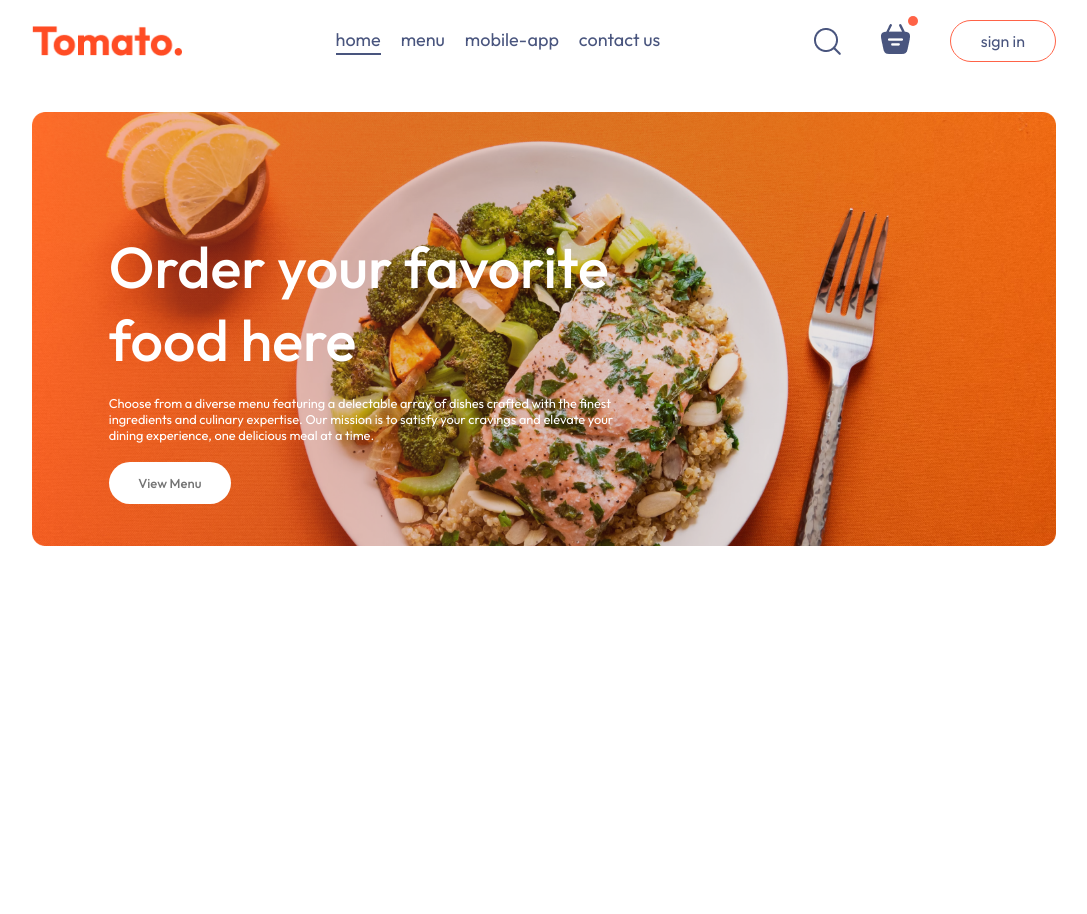
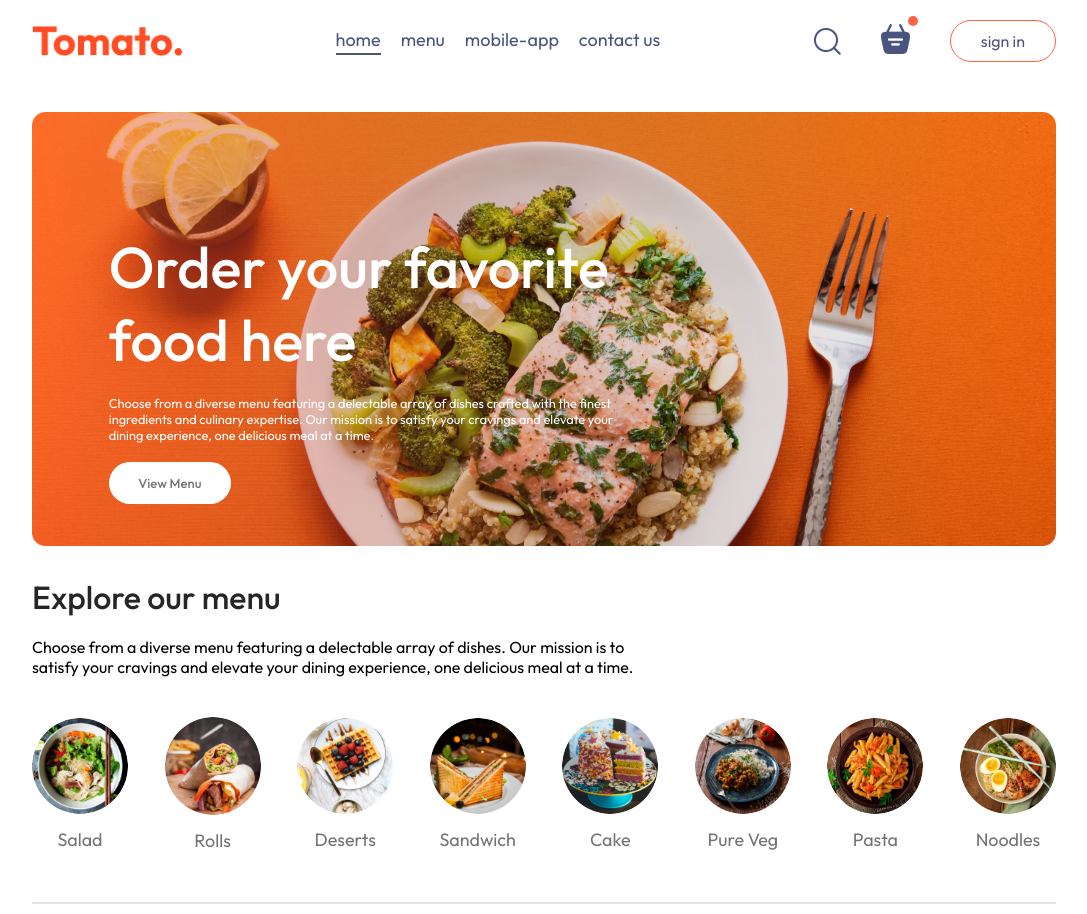
Before and after one commit to L3Roth/food-delivery-app, a React (Vite) app in the folder frontend/: page / in a window 1280 px wide. Shown: the whole page, without its empty margins (96-1183 px from the left). Before the commit the page ends 800 px from the top, so only its background shows below. Built offline with nearby package versions, Linux system fonts and the light colour scheme.

Commit message:
edited explore menu component with filter functionality

```diff
--- /dev/null
+++ b/frontend/src/components/ExploreMenu/ExploreMenu.css
@@ -0,0 +1,56 @@
+.explore-menu {
+    display: flex;
+    flex-direction: column;
+    gap: 20px;
+}
+
+.explore-menu h1 {
+    color: #262626;
+    font-weight: 500;
+}
+
+.explore-menu-text {
+    max-width: 60%;
+    columns: #808080;
+}
+
+.explore-menu-list {
+    display: flex;
+    justify-content: space-between;
+    align-items: center;
+    gap: 30px;
+    text-align: center;
+    margin: 20px 0px;
+    overflow-x: scroll;
+}
+
+.explore-menu-list::-webkit-scrollbar {
+    display: none;
+}
+
+.explore-menu-list-item img {
+    width: 7.5vw;
+    min-width: 80px;
+    cursor: pointer;
+    border-radius: 50%;
+    transition: 0.2s;
+}
+
+.explore-menu-list-item p {
+    margin-top: 10px;
+    color: #747474;
+    font-size: max(1.4vw, 16px);
+    cursor: pointer;
+}
+
+.explore-menu hr {
+    margin: 10px 0px;
+    height: 2px;
+    background-color: #e2e2e2;
+    border: none;
+}
+
+.explore-menu-list-item .active {
+    border: 4px solid tomato;
+    padding: 2px;
+}
--- /dev/null
+++ b/frontend/src/components/ExploreMenu/ExploreMenu.jsx
@@ -0,0 +1,31 @@
+import React from 'react';
+import './ExploreMenu.css';
+import { menu_list } from '../../assets/assets';
+
+const ExploreMenu = ({category, setCategory}) => {
+  return (
+    <div className='explore-menu' id='explore-menu'>
+        <h1>Explore our menu</h1>
+        <p className='explore-menu-text'>Choose from a diverse menu featuring a delectable
+            array of dishes. Our mission is to satisfy your
+            cravings and elevate your dining experience,
+            one delicious meal at a time.
+        </p>
+        <div className="explore-menu-list">
+            {menu_list.map((item, index) => {
+                return(
+                    <div onClick={() =>
+                        setCategory(prev => prev === item.menu_name ? "All" : item.menu_name)}
+                        key={index} className="explore-menu-list-item">
+                        <img className={category === item.menu_name ? "active" : ""} src={item.menu_image} alt="" />
+                        <p>{item.menu_name}</p>
+                    </div>
+                )
+            })}
+        </div>
+        <hr/>
+    </div>
+  )
+}
+
+export default ExploreMenu
--- a/frontend/src/pages/Home/Home.jsx
+++ b/frontend/src/pages/Home/Home.jsx
@@ -1,11 +1,16 @@
-import React from 'react';
+import React, { useState } from 'react';
 import './Home.css';
 import Header from '../../components/Header/Header';
+import ExploreMenu from '../../components/ExploreMenu/ExploreMenu';
 
 const Home = () => {
+
+  const [category, setCategory] = useState("All");
+
   return (
     <div>
       <Header/>
+      <ExploreMenu category={category} setCategory={setCategory}/>
     </div>
   )
 }
```
